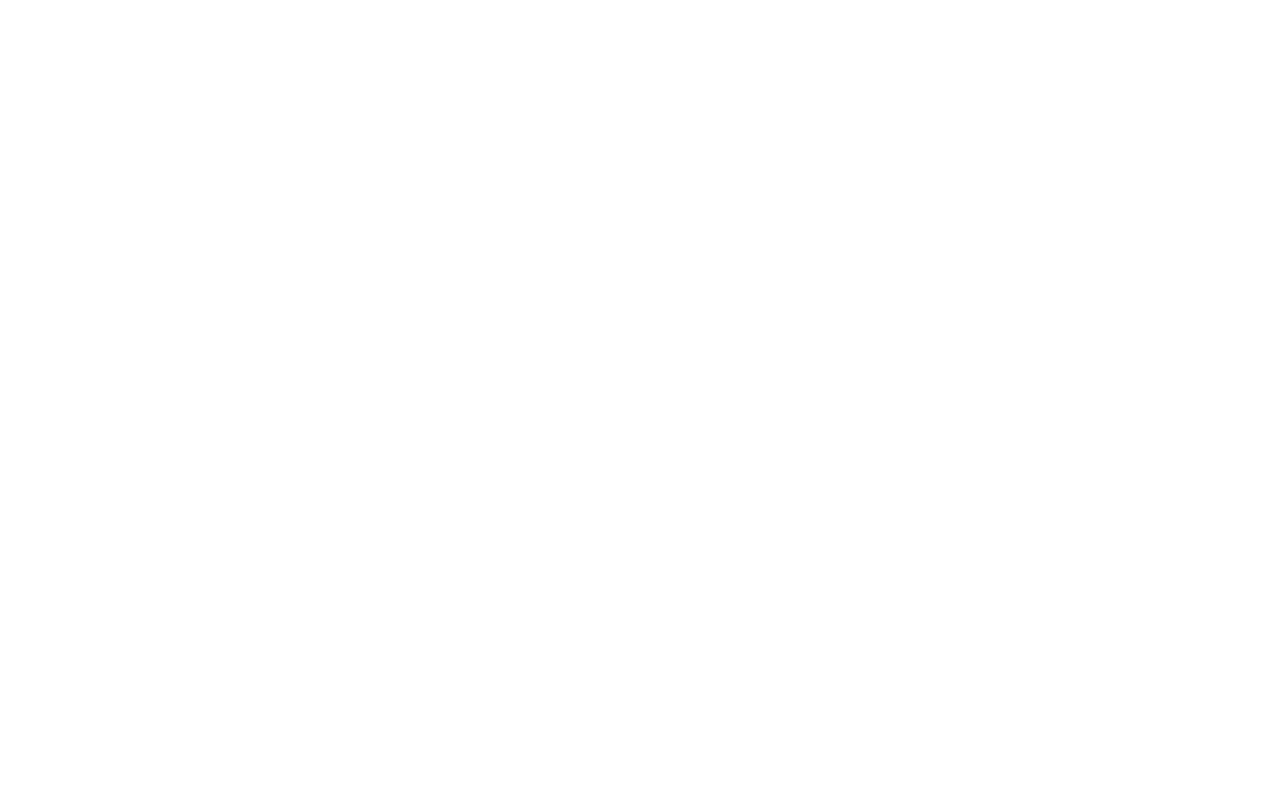
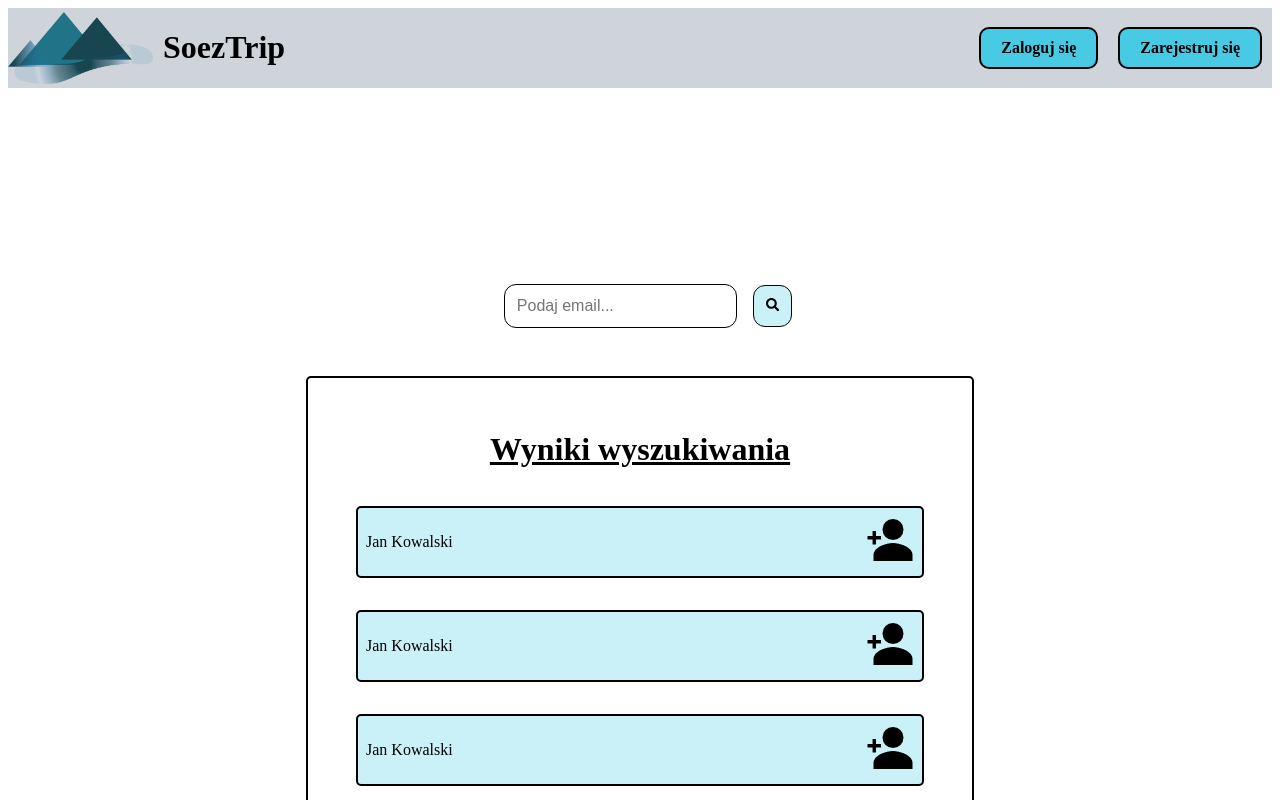
Before and after one commit to KarpinskiMarek/SOEZ, a React (Create React App) app in the folder soez_react/: page /friends/add in a window 1280 px wide. Before the commit this address had no page. Shown: the top 800 px of the page. Built offline with nearby package versions, Linux system fonts and the light colour scheme; no server answers; sample sign-in values are in the browser's storage; the HTML template or start-up script is replaced by a standard one.

Commit message:
places list/connect-to-backend, friends-list/to-fix

```diff
--- a/soez_react/src/App.js
+++ b/soez_react/src/App.js
@@ -7,6 +7,8 @@ import Trips from "./components/Trip/Trips";
 import NewTrip from "./components/Trip/NewTrip";
 import PrivateRoute from "./components/PrivateRoute";
 import TripDetails from "./components/Trip/TripDetails";
+import Friends from "./components/Friends/Friends";
+import AddFriend from "./components/Friends/AddFriend";
 
 const App = () => {
   return (
@@ -22,6 +24,8 @@ const App = () => {
                     <Route path={"/trips"} element={<Trips/>}/>
                     <Route path={"/trips/new"} element={<NewTrip/>}/>
                     <Route path={"/trips/details/:id"} element={<TripDetails/>} />
+                    <Route path={"/friends"} element={<Friends/>} />
+                    <Route path={"/friends/add"} element={<AddFriend/>} />
                 </Route>
             </Route>
         </Routes>
--- /dev/null
+++ b/soez_react/src/components/Friends/AddFriend.jsx
@@ -0,0 +1,27 @@
+import styled from "styled-components";
+import React, {useEffect, useState} from "react";
+import AddFriendForm from "./AddFriendForm";
+
+const FormDiv = styled.div`
+  display: flex;
+  flex-direction: column;
+  align-items: center;
+  justify-content: center;
+  min-height: 100vh;
+  max-width: 95%;
+  background-color: rgba(255, 255, 255, 0.9);
+  margin: 2rem auto;
+  border-radius: 5px;
+  padding: 2rem;
+`;
+
+const AddFriend = () => {
+
+    return(
+        <FormDiv>
+            <AddFriendForm/>
+        </FormDiv>
+    )
+}
+
+export default AddFriend;
--- /dev/null
+++ b/soez_react/src/components/Friends/AddFriendForm.jsx
@@ -0,0 +1,92 @@
+import react from "react";
+import styled from "styled-components";
+import { FaSearch } from "react-icons/fa";
+import { IoPersonAddSharp } from "react-icons/io5";
+import {MdDelete} from "react-icons/md";
+import {Link} from "react-router-dom";
+import React from "react";
+
+const MainContainer = styled.div`
+  display: flex;
+  flex-direction: column;
+  align-items: center;
+  width: 50%;
+`;
+
+const SearchForm = styled.form`
+   display: flex;
+   justify-content: space-between;
+   align-items: center;
+   margin-bottom: 2rem;
+`;
+
+const SearchInput = styled.input`
+    margin: 1rem;
+    font-size: 1rem;
+    border-radius: 12px;
+    border: solid 1px black;
+    padding: 12px;
+
+`;
+
+const SearchButton = styled.button`
+    background-color: rgba(202, 240, 248, 1);
+    padding: 12px;
+    border: solid 1px black;
+    border-radius: 12px;
+
+    &:hover {
+    background-color: rgba(72, 202, 228, 1);
+    }
+`;
+
+const ResultSet = styled.div`
+    display: flex;
+    flex-direction: column;
+    justify-content: center;
+    text-align: center;
+    border-radius: 5px;
+    border: solid 2px black;
+    padding: 2rem;
+    width: 100%;
+`;
+
+const ResultRow = styled.div`
+    display: flex;
+    align-items: center;
+    justify-content: space-between;
+    border: solid 2px black;
+    border-radius: 5px;
+    margin: 1rem;
+    padding: 0.5rem;
+    background-color: rgba(202, 240, 248, 1);
+
+    &:hover {
+    background-color: rgba(72, 202, 228, 1);
+    }
+`;
+
+const AddFriendForm = () => {
+    return (
+        <MainContainer>
+            <SearchForm>
+                <SearchInput type={"text"} placeholder={"Podaj email..."}/>
+                <SearchButton type={"submit"}><FaSearch/></SearchButton>
+            </SearchForm>
+            <ResultSet>
+                <h1 style={{textDecoration: "underline"}}>Wyniki wyszukiwania</h1>
+                <ResultRow>
+                    Jan Kowalski <Link to={``}><IoPersonAddSharp style={{ fontSize: "3rem", color: "black"}}/></Link>
+                </ResultRow>
+                <ResultRow>
+                    Jan Kowalski <Link to={``}><IoPersonAddSharp style={{ fontSize: "3rem", color: "black"}}/></Link>
+                </ResultRow>
+                <ResultRow>
+                    Jan Kowalski <Link to={``}><IoPersonAddSharp style={{ fontSize: "3rem", color: "black"}}/></Link>
+                </ResultRow>
+            </ResultSet>
+        </MainContainer>
+    );
+}
+
+export default AddFriendForm;
--- /dev/null
+++ b/soez_react/src/components/Friends/FriendTile.jsx
@@ -0,0 +1,52 @@
+import React from "react";
+import styled from "styled-components";
+import {Link} from "react-router-dom";
+import { MdDelete } from "react-icons/md";
+import { IoPersonSharp } from "react-icons/io5";
+
+const Tile = styled.div`
+  border-radius: 10px;
+  margin: 1rem;
+  width: 60%;
+  padding: 1rem;
+  background-color: rgba(202, 240, 248, 1);
+  display: flex;
+  justify-content: space-between;
+
+
+  &:hover {
+    background-color: rgba(72, 202, 228, 1);
+  }
+`;
+
+const Left = styled.div`
+  margin-left: 1rem;
+  display: flex;
+  align-items: center;
+`;
+
+const Right = styled.div`
+  display: flex;
+  justify-content: center;
+  align-items: center;
+`;
+
+const FriendName = styled.h1`
+  text-decoration: underline;
+`;
+
+const FriendTile = ({id, userName}) => {
+    return (
+        <Tile>
+            <Left>
+                <IoPersonSharp/>
+                <FriendName>{userName}</FriendName>
+            </Left>
+            <Right>
+                <Link to={``}><MdDelete style={{ fontSize: "3rem", color: "black"}}/></Link>
+            </Right>
+        </Tile>
+    )
+}
+
+export default FriendTile;
--- /dev/null
+++ b/soez_react/src/components/Friends/Friends.jsx
@@ -0,0 +1,43 @@
+import styled from "styled-components";
+import React, {useEffect, useState} from "react";
+import LinkButton from "../Home/LinkButton";
+import ParticipantTile from "../Trip/ParticipantTile";
+import FriendTile from "./FriendTile";
+
+
+const FriendsDiv = styled.div`
+  display: flex;
+  flex-direction: column;
+  align-items: center;
+  justify-content: center;
+  min-height: 100vh;
+  max-width: 95%;
+  background-color: rgba(255, 255, 255, 0.9);
+  margin: 2rem auto;
+  border-radius: 5px;
+  padding: 2rem;
+`;
+
+const AddButton = styled(LinkButton)`
+  width: 600px;
+  margin: 5rem;
+`;
+
+const PageTitle = styled.h1`
+  text-decoration: underline;
+  margin-bottom: 3rem;
+`;
+
+const Friends = () => {
+
+    return(
+        <FriendsDiv>
+            <PageTitle>Lista znajomych</PageTitle>
+            <AddButton to={"/friends/add"} buttonText={"Dodaj znajomego"} />
+            <FriendTile userName={"Jan Kowalski"}/>
+            <FriendTile userName={"Adam Małysz"}/>
+        </FriendsDiv>
+    )
+}
+
+export default Friends;
--- /dev/null
+++ b/soez_react/src/components/Trip/ParticipantTile.jsx
@@ -0,0 +1,52 @@
+import React from "react";
+import styled from "styled-components";
+import {Link} from "react-router-dom";
+import { MdDelete } from "react-icons/md";
+import { IoPersonSharp } from "react-icons/io5";
+
+const Tile = styled.div`
+  border-radius: 10px;
+  margin: 1rem;
+  width: 60%;
+  padding: 1rem;
+  background-color: rgba(202, 240, 248, 1);
+  display: flex;
+  justify-content: space-between;
+
+
+  &:hover {
+    background-color: rgba(72, 202, 228, 1);
+  }
+`;
+
+const Left = styled.div`
+  margin-left: 1rem;
+  display: flex;
+  align-items: center;
+`;
+
+const Right = styled.div`
+  display: flex;
+  justify-content: center;
+  align-items: center;
+`;
+
+const PlaceName = styled.h1`
+  text-decoration: underline;
+`;
+
+const ParticipantTile = ({id, userName}) => {
+    return (
+        <Tile>
+            <Left>
+                <IoPersonSharp/>
+                <PlaceName>{userName}</PlaceName>
+            </Left>
+            <Right>
+                <Link to={``}><MdDelete style={{ fontSize: "3rem", color: "black"}}/></Link>
+            </Right>
+        </Tile>
+    )
+}
+
+export default ParticipantTile;
--- /dev/null
+++ b/soez_react/src/components/Trip/PlaceTile.jsx
@@ -0,0 +1,51 @@
+import React from "react";
+import styled from "styled-components";
+import {Link} from "react-router-dom";
+import {CiCircleMore} from "react-icons/ci";
+import { MdDelete } from "react-icons/md";
+
+const Tile = styled.div`
+  border-radius: 10px;
+  margin: 1rem;
+  width: 60%;
+  padding: 1rem;
+  background-color: rgba(202, 240, 248, 1);
+  display: flex;
+  justify-content: space-between;
+
+
+  &:hover {
+    background-color: rgba(72, 202, 228, 1);
+  }
+`;
+
+const Left = styled.div`
+  margin-left: 1rem;
+`;
+
+const Right = styled.div`
+  display: flex;
+  justify-content: center;
+  align-items: center;
+`;
+
+const PlaceName = styled.h1`
+  text-decoration: underline;
+`;
+
+const PlaceTile = ({id, placeName, dateFrom, dateTo}) => {
+    return (
+        <Tile>
+            <Left>
+                <PlaceName>{placeName}</PlaceName>
+                <h2>{dateFrom} - {dateTo}</h2>
+            </Left>
+            <Right>
+                <Link to={``}><CiCircleMore style={{ fontSize: "3rem", color: "black"}}/></Link>
+                <Link to={``}><MdDelete style={{ fontSize: "3rem", color: "black"}}/></Link>
+            </Right>
+        </Tile>
+    )
+}
+
+export default PlaceTile;
--- a/soez_react/src/components/Trip/TripDetails.jsx
+++ b/soez_react/src/components/Trip/TripDetails.jsx
@@ -3,6 +3,7 @@ import React from "react";
 import TripDetailsMainInfo from "./TripDetailsMainInfo";
 import {useParams} from "react-router-dom";
 import TripPlaces from "./TripPlaces";
+import TripParticipants from "./TripParticipants";
 
 
 const TripsDiv = styled.div`
@@ -25,6 +26,7 @@ const TripDetails = () => {
         <TripsDiv>
             <TripDetailsMainInfo tripId={id}/>
             <TripPlaces/>
+            <TripParticipants/>
         </TripsDiv>
     )
 }
--- a/soez_react/src/components/Trip/TripDetailsMainInfo.jsx
+++ b/soez_react/src/components/Trip/TripDetailsMainInfo.jsx
@@ -11,6 +11,8 @@ const TripInfo = styled.form`
   border: solid 2px black;
   border-radius: 5px;
   width: 50%;
+  background-color: rgba(255, 255, 255, 1);
+  padding: 1rem;
 `;
 
 const Right = styled.div`
@@ -26,6 +28,7 @@ const TripTitle = styled.input`
    border: none;
    font-size: 20px;
    text-align: center;
+   text-decoration: underline;
 `;
 
 const TripDate = styled.input`
--- a/soez_react/src/components/Trip/TripParticipants.jsx
+++ b/soez_react/src/components/Trip/TripParticipants.jsx
@@ -1,7 +1,53 @@
 import React from "react";
+import styled from "styled-components";
+import { IoPersonSharp } from "react-icons/io5";
+import LinkButton from "../Home/LinkButton";
+import { MdDelete } from "react-icons/md";
+import ParticipantTile from "./ParticipantTile";
+
+const MainContainer = styled.div`
+    margin-top: 10rem;
+    border: solid 2px black;
+    border-radius: 5px;
+    display: flex;
+    flex-direction: column;
+    align-items: center;
+    width: 50%;
+    background-color: rgba(255, 255, 255, 1);
+    padding: 1rem;
+`;
+
+const ComponentTitle = styled.h1`
+    text-decoration: underline;
+    margin-bottom: 5rem;
+`;
+
+const Row = styled.div`
+    display: flex;
+    justify-content: space-between;
+    align-items: center;
+`;
+
+const AddButton = styled(LinkButton)`
+  width: 600px;
+  margin: 5rem;
+`;
+
+const UserName = styled.h3`
+    font-size: 16px;
+`;
 
 const TripParticipants = () => {
-
+    return(
+        <MainContainer>
+            <ComponentTitle>Uczestnicy</ComponentTitle>
+            <AddButton to={""} buttonText={"Dodaj uczestnika"} />
+            <ParticipantTile userName={"Jan Kowalski"}/>
+            <ParticipantTile userName={"Marek Karpiński"}/>
+            <ParticipantTile userName={"Jacek Soplica"}/>
+            <ParticipantTile userName={"Norbert Oryszczak"}/>
+        </MainContainer>
+    )
 }
 
 export default TripParticipants;
--- a/soez_react/src/components/Trip/TripPlaces.jsx
+++ b/soez_react/src/components/Trip/TripPlaces.jsx
@@ -1,36 +1,42 @@
 import React from "react";
 import styled from "styled-components";
+import TravelTile from "./TravelTile";
+import LinkButton from "../Home/LinkButton";
+import PlaceTile from "./PlaceTile";
 
 const MainContainer = styled.div`
     margin-top: 10rem;
+    border: solid 2px black;
+    border-radius: 5px;
     display: flex;
     flex-direction: column;
     align-items: center;
-    width: 100%;
+    width: 50%;
+    background-color: rgba(255, 255, 255, 1);
+    padding: 1rem;
 `;
 
-const PlaceName = styled.h2`
-    font-size: 15px;
+const ComponentTitle = styled.h1`
+    text-decoration: underline;
+    margin-bottom: 5rem;
 `;
 
-const DatesInfo = styled.div`
-    display: flex;
-    justify-content: space-between;
-    width: 25%;
+const CreateButton = styled(LinkButton)`
+  width: 600px;
+  margin: 5rem;
 `;
 
-const Date = styled.p`
-    color: red;
-`
 const TripPlaces = () => {
 
     return(
         <MainContainer>
-            <PlaceName>1. Mediolan</PlaceName>
-            <DatesInfo>
-               <Date>19.07.2024</Date>
-               <Date>21.07.2024</Date>
-            </DatesInfo>
+            <ComponentTitle>Plan podróży</ComponentTitle>
+            <CreateButton to={""} buttonText={"Dodaj miejsce"} />
+            <PlaceTile placeName={"Rzym"} dateFrom={"29.04.2024"} dateTo={"31.04.2024"}/>
+            <PlaceTile placeName={"Bolonia"} dateFrom={"29.04.2024"} dateTo={"31.04.2024"}/>
+            <PlaceTile placeName={"Bari"} dateFrom={"29.04.2024"} dateTo={"31.04.2024"}/>
+            <PlaceTile placeName={"Neapol"} dateFrom={"29.04.2024"} dateTo={"31.04.2024"}/>
+            <PlaceTile placeName={"Mediolan"} dateFrom={"29.04.2024"} dateTo={"31.04.2024"}/>
         </MainContainer>
     )
 }
--- a/soez_react/src/components/Trip/Trips.jsx
+++ b/soez_react/src/components/Trip/Trips.jsx
@@ -47,7 +47,7 @@ const Trips = () => {
 
     return(
         <TripsDiv>
-            <CreateButton to={"/trips/new"} buttonText={"Utwórz podróż"} t/>
+            <CreateButton to={"/trips/new"} buttonText={"Utwórz podróż"} />
             <TilesList>
                 {trips.map((trip) => (
                     <TravelTile
```
Also changed, not shown: 1 other file (tests, documents, lock files or other folders).
